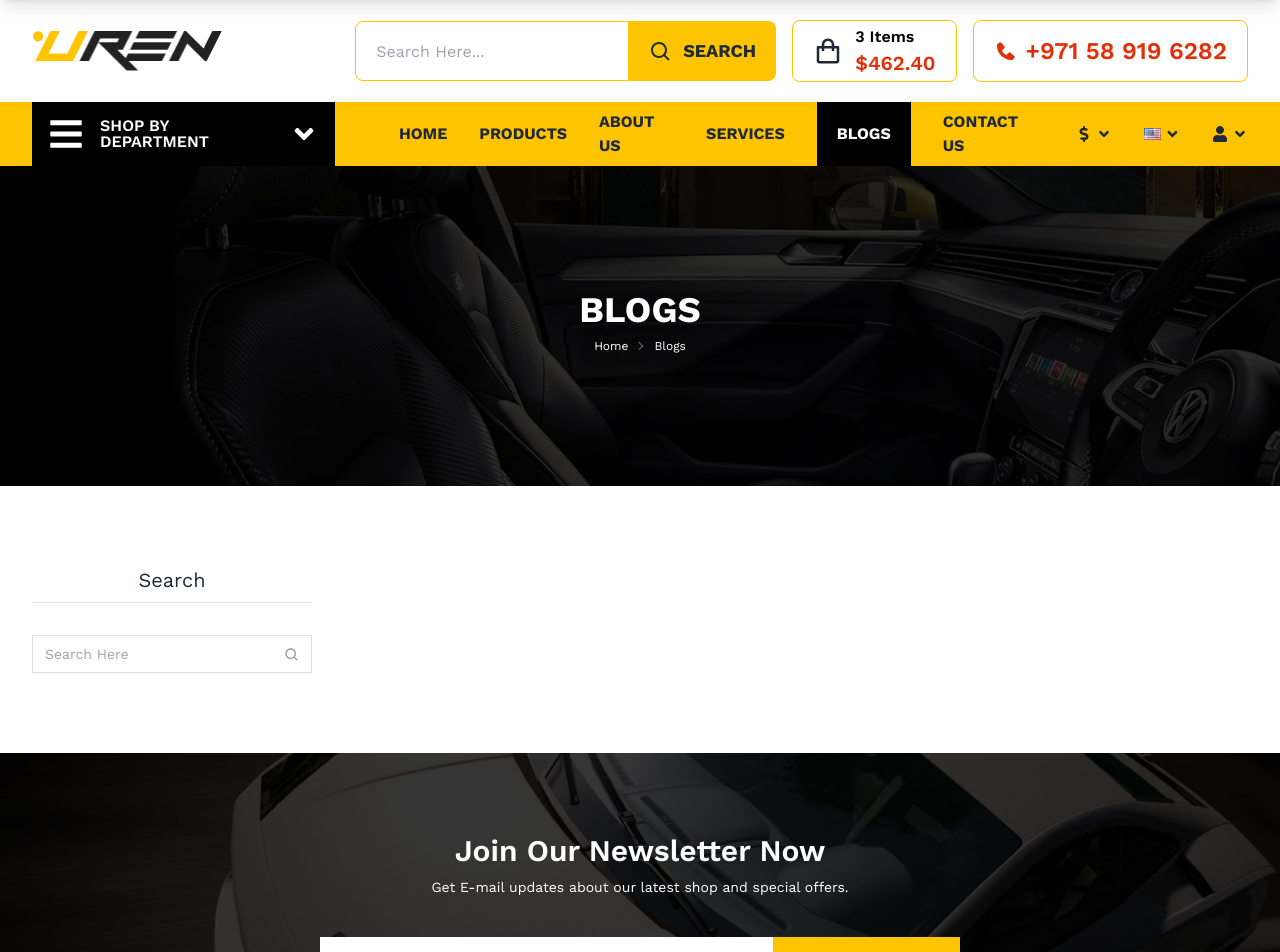
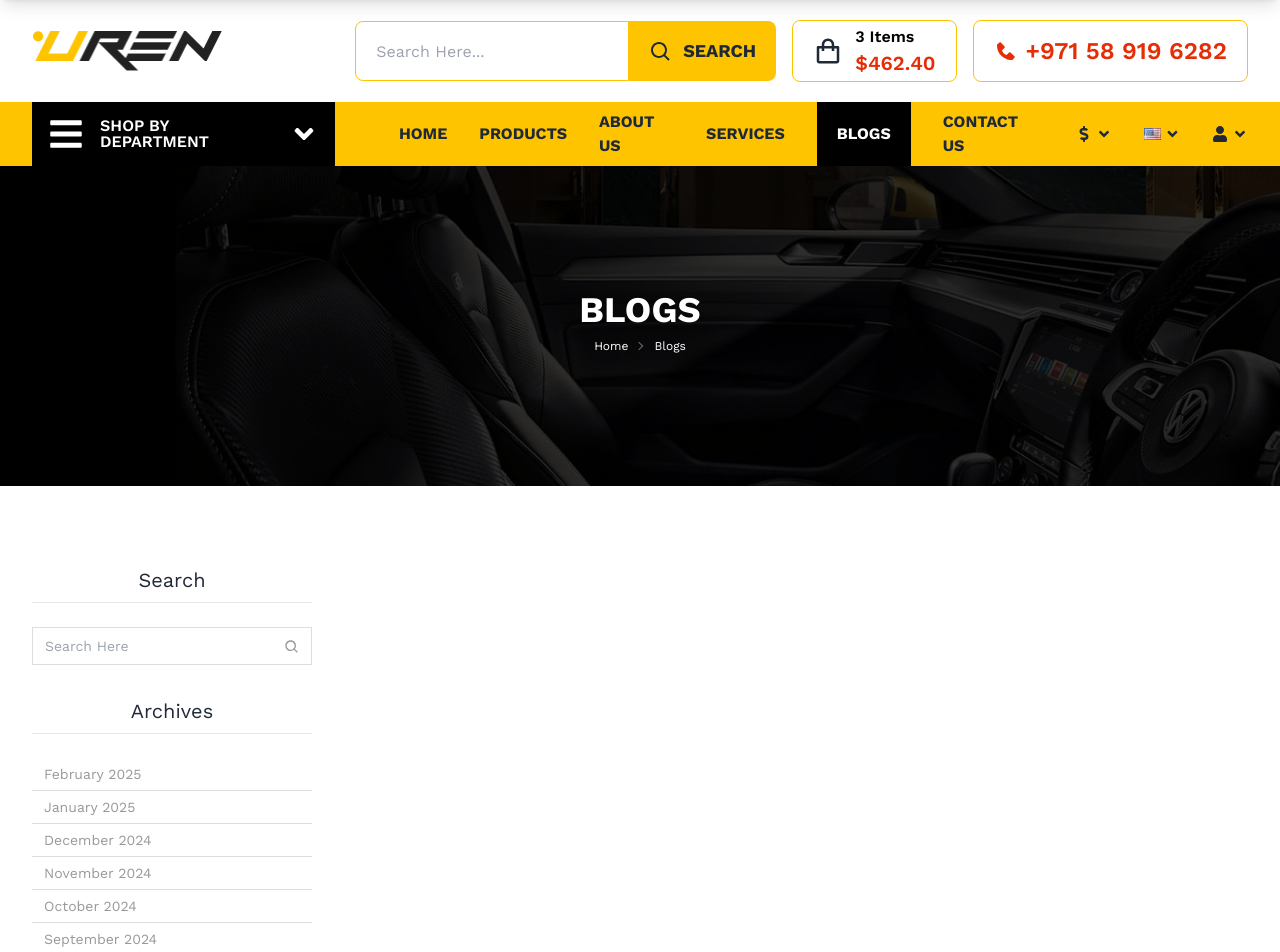
Before and after one commit to shahjalalhazari/Uren-Car-Accessories-Shop, a Next.js app: page /blogs in a window 1280 px wide. Shown: the top 952 px of the page. Built offline with nearby package versions, Linux system fonts and the light colour scheme.

Commit message:
Archives list added on aside of Blogs page.

```diff
--- a/src/app/blogs/blogs.css
+++ b/src/app/blogs/blogs.css
@@ -1,10 +1,11 @@
-/* Search Box */
-.blog-search-title {
-    @apply text-center text-xl;
+/* Common */
+.blog-aside-title {
+    @apply text-center text-xl mb-2;
 }
 
+/* Search Box */
 .blog-search-form {
-    @apply relative
+    @apply relative mt-6
 }
 
 .blog-search-form input {
@@ -14,3 +15,19 @@
 .blog-search-form button {
     @apply absolute top-3 right-3 text-[#999];
 }
+/* Archives */
+.archives-list {
+    @apply mt-6
+}
+
+.archives-list li {
+    @apply px-3 py-1.5 border-b border-[#ddd] transition-all duration-500 ease-in-out;
+}
+
+.archives-list li:hover {
+    @apply text-primary shadow
+}
+
+.archives-list li:last-child {
+    @apply border-none
+}
--- a/src/app/blogs/page.js
+++ b/src/app/blogs/page.js
@@ -1,6 +1,7 @@
 import SearchBox from "@/components/Blogs/SearchBox";
 import "./blogs.css"
 import PageBreadcrumb from '@/components/shared/PageBreadcrumb';
+import Archives from "@/components/Blogs/Archives";
 
 const BlogsPage = () => {
   return (
@@ -13,6 +14,9 @@ const BlogsPage = () => {
           <aside className="space-y-8">
             {/* Search box */}
             <SearchBox />
+
+            {/*  */}
+            <Archives />
             {/* Ad Banner */}
               {/* <Image src={"/images/shop/1.jpg"} width={500} height={1000} alt='UREN' className='hover:opacity-85 cursor-pointer transition-all ease-in-out duration-300'/> */}
           </aside>
--- /dev/null
+++ b/src/components/Blogs/Archives.jsx
@@ -0,0 +1,33 @@
+import Link from "next/link";
+
+
+const Archives = () => {
+  return (
+    <div>
+      <h6 className="blog-aside-title">Archives</h6>
+      <hr />
+      <ul className="archives-list text-[#999] text-sm">
+        <li>
+          <Link href={"/"}>February 2025</Link>
+        </li>
+        <li>
+          <Link href={"/"}>January 2025</Link>
+        </li>
+        <li>
+          <Link href={"/"}>December 2024</Link>
+        </li>
+        <li>
+          <Link href={"/"}>November 2024</Link>
+        </li>
+        <li>
+          <Link href={"/"}>October 2024</Link>
+        </li>
+        <li>
+          <Link href={"/"}>September 2024</Link>
+        </li>
+      </ul>
+    </div>
+  );
+};
+
+export default Archives;
--- a/src/components/Blogs/SearchBox.jsx
+++ b/src/components/Blogs/SearchBox.jsx
@@ -1,12 +1,11 @@
-import React from 'react';
-import { BiSearch } from 'react-icons/bi';
+import { BiSearch } from "react-icons/bi";
 
 const SearchBox = () => {
   return (
     <div>
-        <h6 className="blog-search-title mb-2">Search</h6>
+      <h6 className="blog-aside-title">Search</h6>
       <hr />
-        <form action="" className="blog-search-form mt-8">
+      <form action="" className="blog-search-form">
         <input
           type="text"
           name="blogSearch"
```
Lines whose indentation alone changed are shown as unchanged.
